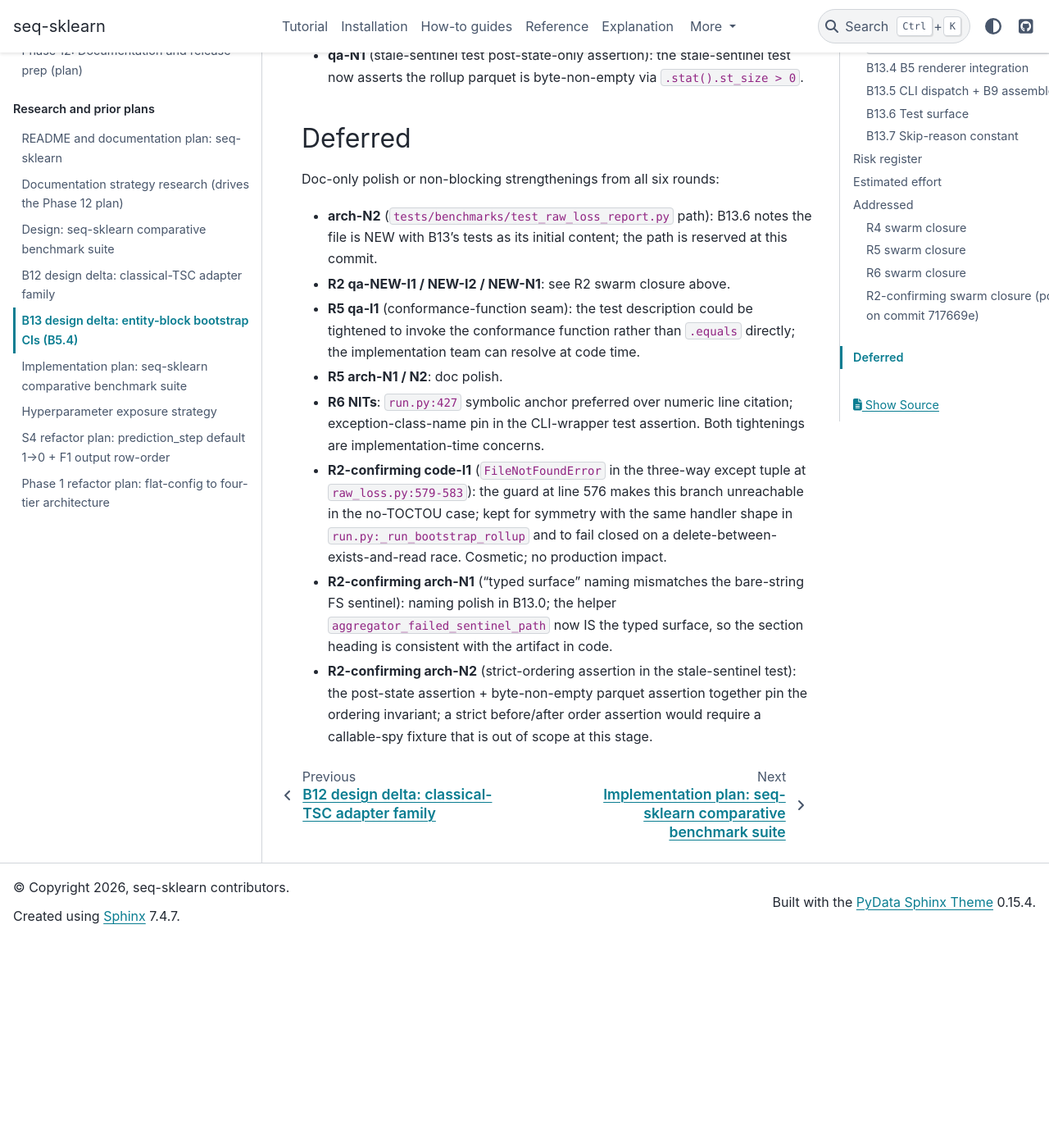
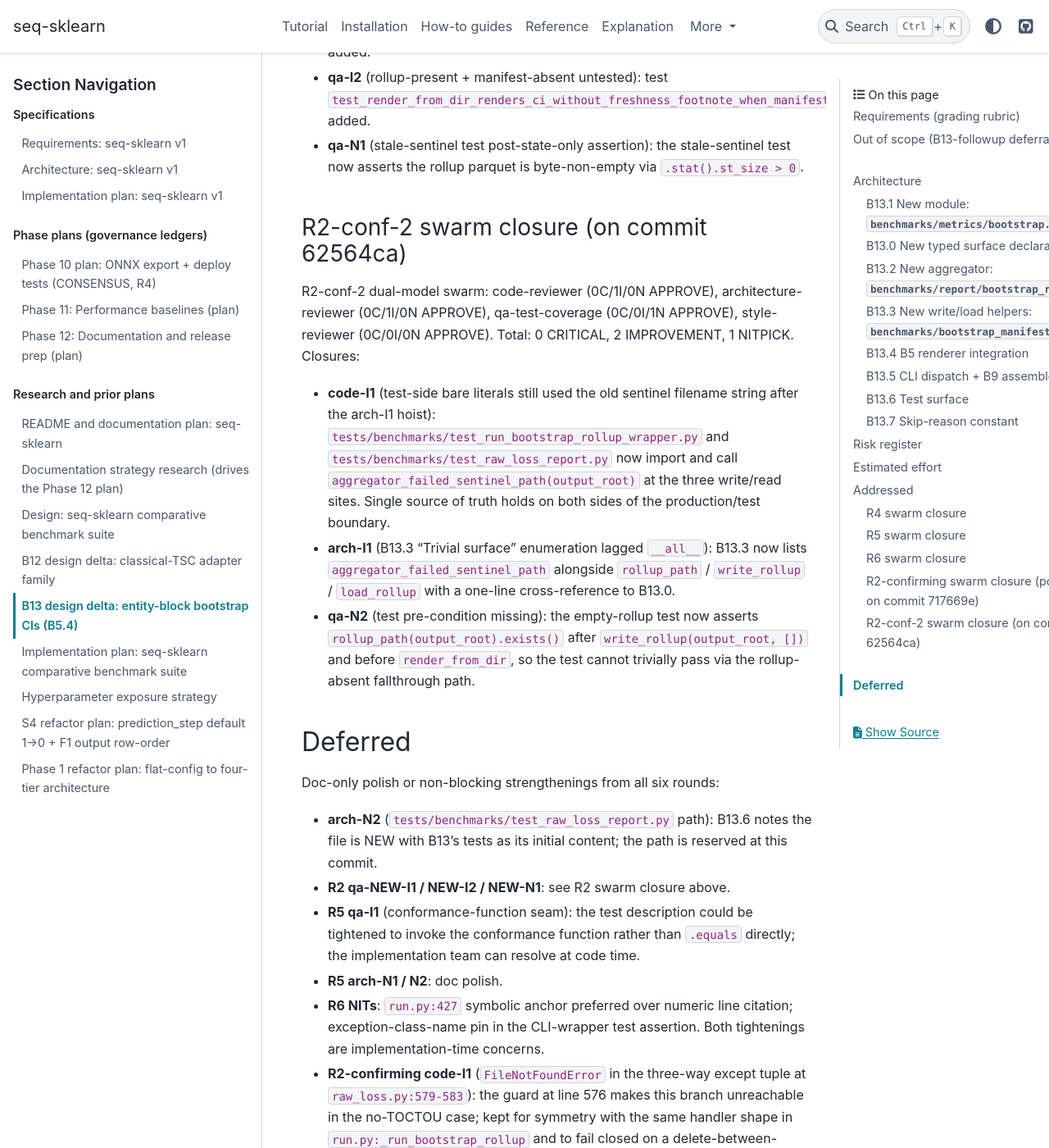
Before and after one commit to switch527/seq-sklearn, a Sphinx documentation site: the page built from docs/benchmark_suite_design_b13_delta.md, in a window 1280 px wide and 1400 px high, scrolled down 27047 px. Shown: the whole window at 82% size. Built offline with Sphinx 7.4.7 and the PyData theme 0.15.4, drawn with Linux system fonts in a browser that asks for light colours; pages that are not in the unit, such as notebooks, are missing from menus; before the commit the page ends 28193 px from its top, so only the background shows below that; some of the changed text lies outside the part shown.

Commit message:
fix(benchmarks,B13-R2-conf-2): close 2 IMPs + 1 NIT to consensus
R2-conf-2 dual-model swarm aggregate (on commit 62564ca):
  code-reviewer:           0C/1I/0N APPROVE
  architecture-reviewer:   0C/1I/0N APPROVE
  qa-test-coverage:        0C/0I/1N APPROVE
  style-reviewer:          0C/0I/0N APPROVE
  Total: 0 CRIT, 2 IMP, 1 NIT

Closures landed in this commit (no production code touched):

- code-I1: test-side bare literals "bootstrap_aggregator_failed.txt"
  still used the old string in 3 locations after the arch-I1
  helper hoist. Tests now import and call
  aggregator_failed_sentinel_path(output_root) at every
  write/read site (test_run_bootstrap_rollup_wrapper.py and
  test_raw_loss_report.py).
- arch-I1: B13.3 "Trivial surface" enumeration lagged
  bootstrap_manifest.py __all__. Doc now lists
  aggregator_failed_sentinel_path alongside the three rollup
  helpers with a cross-reference to B13.0.
- qa-N2: empty-rollup test missed a pre-condition assertion
  that write_rollup(root, []) actually landed the parquet.
  Test now asserts rollup_path(output_root).exists() between
  the write and the render call so the test cannot trivially
  pass via the rollup-absent fallthrough.

R2-conf-2 closure section added to docs/benchmark_suite_design_b13_delta.md.

Tests: 608 passed (unchanged count; existing tests tightened).
ruff clean. pyright 0 errors.

Consensus: reached. Next step is /gemini-final-pass code.

Co-Authored-By: Claude Opus 4.7 (1M context) <noreply@anthropic.com>

```diff
--- a/docs/benchmark_suite_design_b13_delta.md
+++ b/docs/benchmark_suite_design_b13_delta.md
@@ -428,6 +428,11 @@ shard per run, written atomically. Trivial surface:
 - `write_rollup(root: Path, rows: Sequence[RollupRow]) -> None`
 - `load_rollup(root: Path) -> pd.DataFrame`
 - `rollup_path(root: Path) -> Path` (`{root}/bootstrap_rollup.parquet`)
+- `aggregator_failed_sentinel_path(root: Path) -> Path`
+  (`{root}/bootstrap_aggregator_failed.txt`; the cross-module
+  FS contract declared in B13.0, hoisted into this module so
+  both the run.py writer and the raw_loss.py reader share a
+  single source of truth)
 
 The shard is per-run, not per-cell, so no atomic-shard-plus-
 sentinel resumability machinery is needed; a re-run overwrites
@@ -1097,6 +1102,30 @@ IMPROVEMENT, 4 NITPICK. Closures:
   the stale-sentinel test now asserts the rollup parquet is
   byte-non-empty via `.stat().st_size > 0`.
 
+### R2-conf-2 swarm closure (on commit 62564ca)
+
+R2-conf-2 dual-model swarm: code-reviewer (0C/1I/0N APPROVE),
+architecture-reviewer (0C/1I/0N APPROVE), qa-test-coverage
+(0C/0I/1N APPROVE), style-reviewer (0C/0I/0N APPROVE). Total:
+0 CRITICAL, 2 IMPROVEMENT, 1 NITPICK. Closures:
+
+- **code-I1** (test-side bare literals still used the old
+  sentinel filename string after the arch-I1 hoist):
+  `tests/benchmarks/test_run_bootstrap_rollup_wrapper.py` and
+  `tests/benchmarks/test_raw_loss_report.py` now import and
+  call `aggregator_failed_sentinel_path(output_root)` at the
+  three write/read sites. Single source of truth holds on
+  both sides of the production/test boundary.
+- **arch-I1** (B13.3 "Trivial surface" enumeration lagged
+  `__all__`): B13.3 now lists `aggregator_failed_sentinel_path`
+  alongside `rollup_path` / `write_rollup` / `load_rollup`
+  with a one-line cross-reference to B13.0.
+- **qa-N2** (test pre-condition missing): the empty-rollup
+  test now asserts `rollup_path(output_root).exists()` after
+  `write_rollup(output_root, [])` and before
+  `render_from_dir`, so the test cannot trivially pass via
+  the rollup-absent fallthrough path.
+
 ## Deferred
 
 Doc-only polish or non-blocking strengthenings from all six
```
Also changed, not shown: 2 other files.
